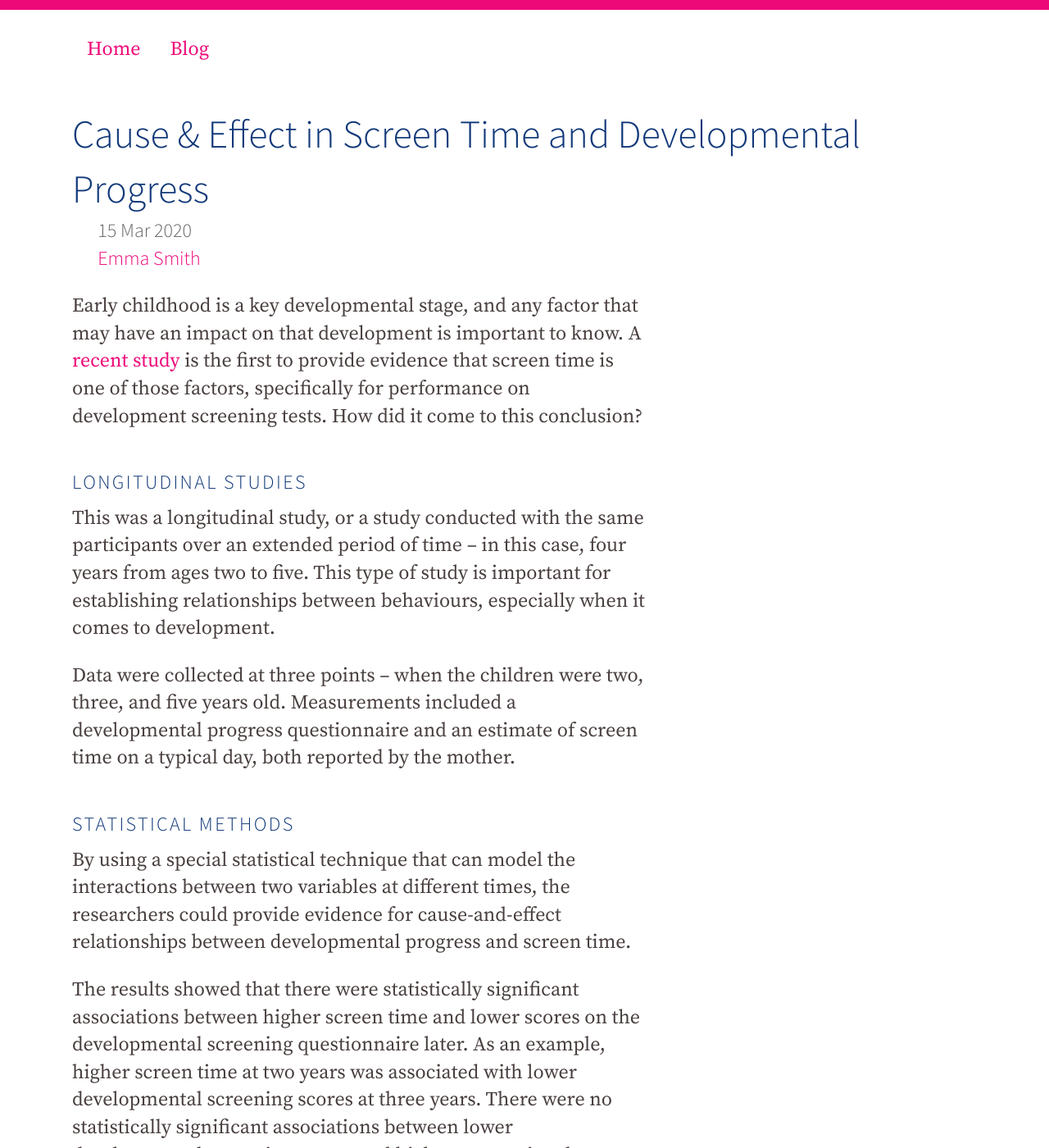
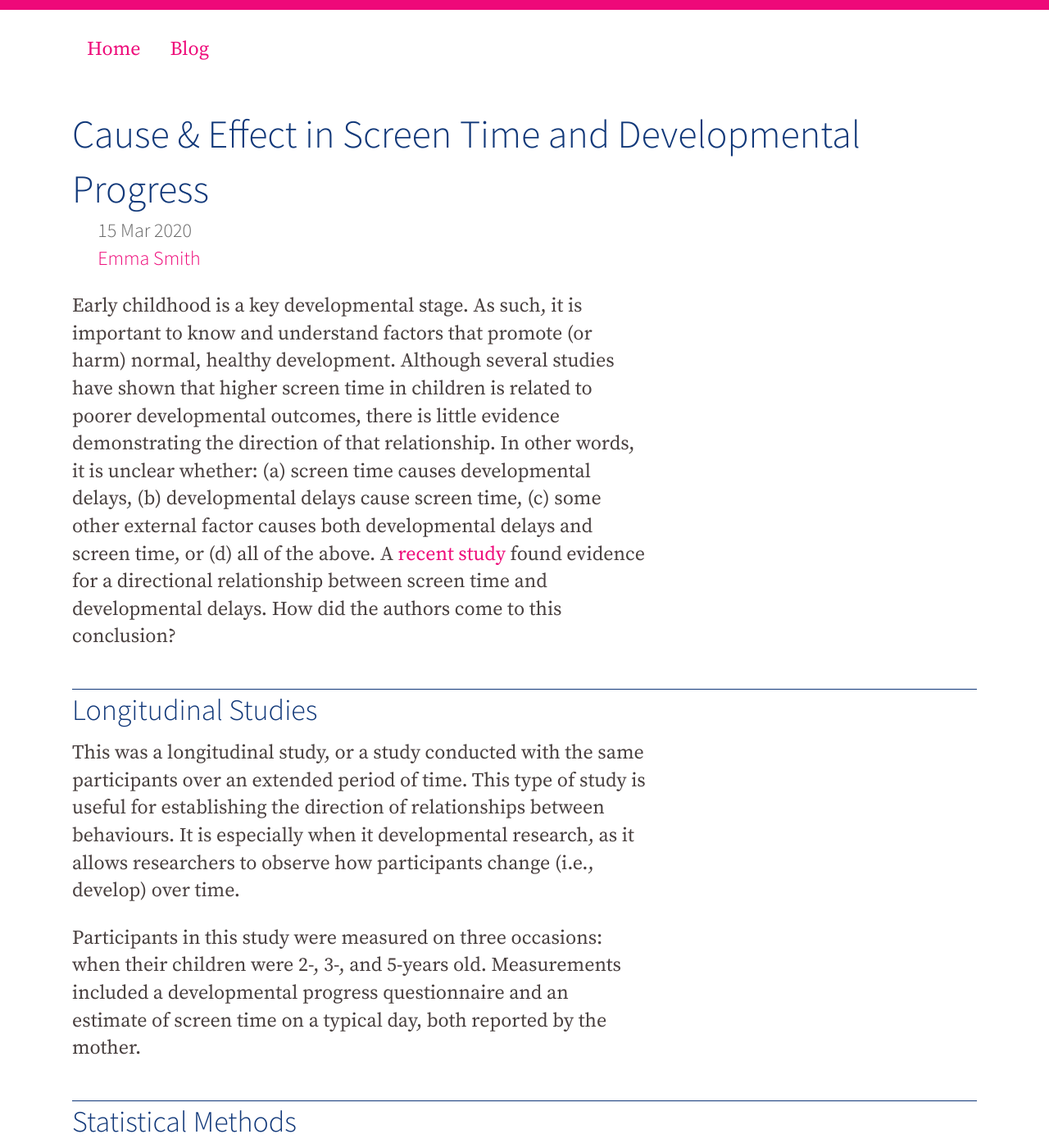
Before and after one commit to famliy-screen-time/familyscreentime.ca, a Jekyll site: the page built from _posts/2020-03-15-cause-effect-in-screen-time-and-developmental-progress.md, in a window 1280 px wide and 1400 px high. Shown: the whole window at 82% size. Built offline with Jekyll 4.4.1, drawn with Linux system fonts in a browser that asks for light colours; nearby versions of some CDN libraries; some of the changed text lies outside the part shown.

Commit message:
Update Blog “2020-03-15-cause-effect-in-screen-time-and-developmental-progress”

```diff
--- a/_posts/2020-03-15-cause-effect-in-screen-time-and-developmental-progress.md
+++ b/_posts/2020-03-15-cause-effect-in-screen-time-and-developmental-progress.md
@@ -4,27 +4,39 @@
 date: 2020-03-15T03:07:14.925Z
 author: emmasmith
 ---
-Early childhood is a key developmental stage, and any factor that may have an impact on that development is important to know. A [recent study](https://jamanetwork.com/journals/jamapediatrics/fullarticle/2722666?guestAccessKey=879c6c87-141e-48f8-8c95-4d684600a644) is the first to provide evidence that screen time is one of those factors, specifically for performance on development screening tests. How did it come to this conclusion?
+Early childhood is a key developmental stage. As such, it is important to know and understand factors that promote (or harm) normal, healthy development. Although several studies have shown that higher screen time in children is related to poorer developmental outcomes, there is little evidence demonstrating the direction of that relationship. In other words, it is unclear whether: (a) screen time causes developmental delays, (b) developmental delays cause screen time, (c) some other external factor causes both developmental delays and screen time, or (d) all of the above. A [recent study](https://jamanetwork.com/journals/jamapediatrics/fullarticle/2722666?guestAccessKey=879c6c87-141e-48f8-8c95-4d684600a644) found evidence for a directional relationship between screen time and developmental delays. How did the authors come to this conclusion?
 
 <!--more-->
 
-#### Longitudinal Studies
+## Longitudinal Studies
 
-This was a longitudinal study, or a study conducted with the same participants over an extended period of time – in this case, four years from ages two to five. This type of study is important for establishing relationships between behaviours, especially when it comes to development.
+This was a longitudinal study, or a study conducted with the same participants over an extended period of time. This type of study is useful for establishing the direction of relationships between behaviours. It is especially when it developmental research, as it allows researchers to observe how participants change (i.e., develop) over time.
 
-Data were collected at three points – when the children were two, three, and five years old. Measurements included a developmental progress questionnaire and an estimate of screen time on a typical day, both reported by the mother.
+Participants in this study were measured on three occasions: when their children were 2-, 3-, and 5-years old. Measurements included a developmental progress questionnaire and an estimate of screen time on a typical day, both reported by the mother.
 
-#### Statistical Methods
+## Statistical Methods
 
 By using a special statistical technique that can model the interactions between two variables at different times, the researchers could provide evidence for cause-and-effect relationships between developmental progress and screen time.
 
-The results showed that there were statistically significant associations between higher screen time and lower scores on the developmental screening questionnaire later. As an example, higher screen time at two years was associated with lower developmental screening scores at three years. There were no statistically significant associations between lower developmental screening scores and higher screen time later. This suggests that higher screen time causes slower development, not the other way around.
+The results showed that there were statistically significant associations between higher screen time and lower scores on the developmental screening questionnaire later. As an example, higher screen time at age 2 was associated with lower developmental screening scores at age 3. There were no statistically significant associations between lower developmental screening scores and higher screen time later. This suggests that higher screen time causes slower development, not the other way around.
 
-#### Limitations
+## Limitations
 
-One limitation of this study, which applies to most research in the area of screen time, is that it only captures a moment in time. This study uses data collected between October 2011 and October 2016, and with technology changing and improving so quickly, the findings may already be outdated as new devices and behaviours emerge.
+### A Moment in Time
 
-Another limitation is how screen time was treated as a variable. This study collected data on several other variables, including whether the child was male or female, household income, physical activity, and hours spent sleeping per night. These variables changed the strength of the effect of screen time on developmental screening scores, suggesting that children are not equally affected by screen time. This study also did not distinguish between different types of screen time.
+One limitation of this study, which applies to most research in the area of screen time, is that it only captures a moment in time. This study used data collected between October 2011 and October 2016, and with technology changing and improving so quickly, the findings may already be outdated as new devices and behaviours emerge.
+
+### Not All Screen Time is Created Equal
+
+Another limitation was the treatment of screen time. The impact of screen time might depend on several factors including the type of media being viewed, whether the child is alone or with others. The design of this study does not account for this. The results therefore reflect the average relationship between screen time and development across all participants in their sample.
+
+The authors acknowledged this limitation. They even demonstrated that both screen time and development varied based on several other variables, including whether the child was male or female, household income, physical activity, and hours spent sleeping per night. These variables changed the strength of the effect of screen time on developmental screening scores, suggesting that children are not equally affected by screen time.
+
+## Conclusion
+
+What is the takeaway from this study? There is evidence to show that screen time has the potential to be harmful to child development. However, this is a complicated relationship that involves many factors, not just screen time by itself.
+
+This study does not suggest that screen time is inherently bad. Instead, parents should be mindful of how their children are interacting with technology. Questions like the ones above can be used to help develop healthy screen time habits in the home.
 
 The [BBC](https://www.bbc.com/news/health-47026834) article that reported on the study points out that different national child research groups, including in the US, Canada, and the UK, have provided different guidelines for screen time among young children. This shows how research on the effects of screen time is still ongoing, but it can be confusing for parents who want straightforward advice. [The Royal College of Paediatrics and Child Health](https://www.rcpch.ac.uk/sites/default/files/2018-12/rcpch_screen_time_guide_-_final.pdf) in the UK does not suggest any hard limits on screen time based on age or hours per day, but it does offer some open-ended questions for families to consider:
 
@@ -34,9 +46,3 @@
 * Are you able to control snacking during screen time?
 
 Questions like these will always be relevant, no matter the place or time.
-
-#### Conclusion
-
-What is the takeaway from this study? There is evidence to show that screen time has the potential to be harmful to child development. However, this is a complicated relationship that involves many factors, not just screen time by itself.
-
-This study does not suggest that screen time is inherently bad. Instead, parents should be mindful of how their children are interacting with technology. Questions like the ones above can be used to help develop healthy screen time habits in the home.
```
